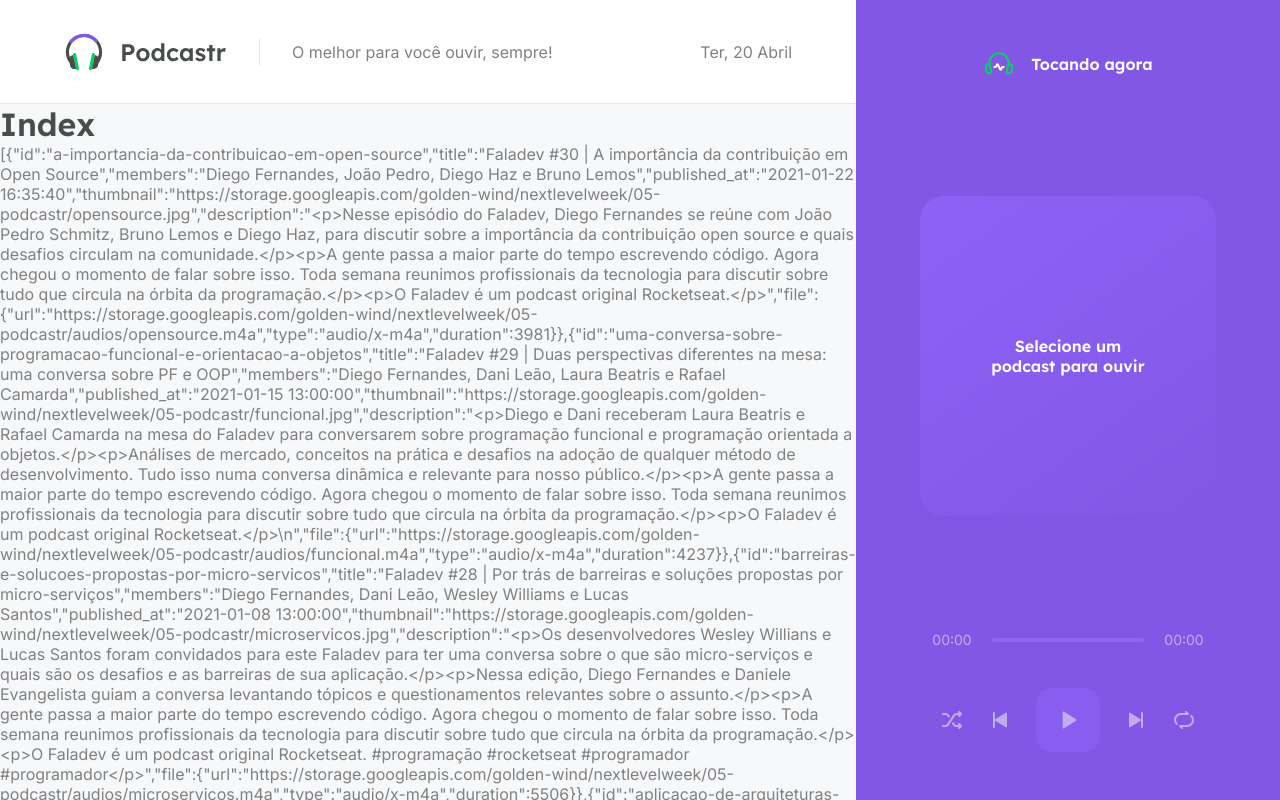
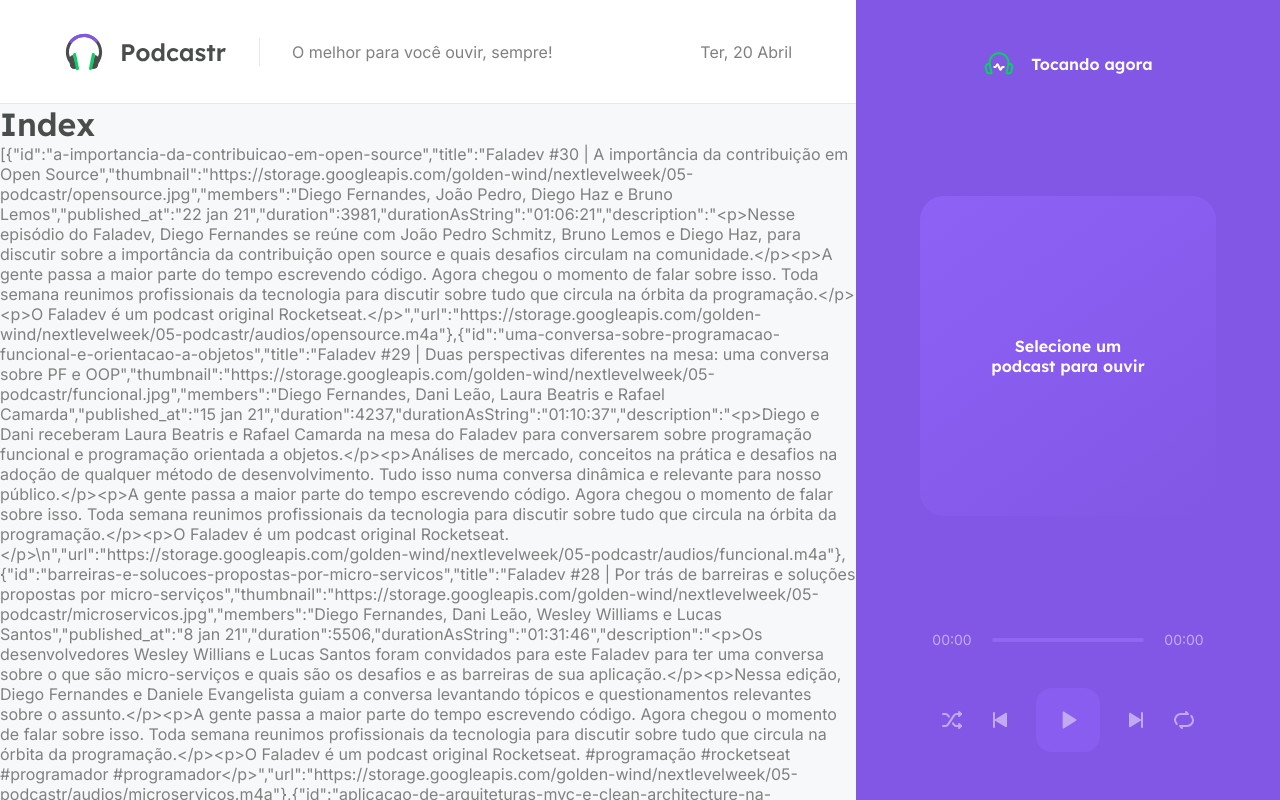
Before and after one commit to igoryouiti/podcastr-nlw-5, a Next.js app: page / in a window 1280 px wide. Shown: the top 800 px of the page. Built offline with nearby package versions, Linux system fonts and the light colour scheme; data requests are answered from the project's data file.

Commit message:
add Axios dependencie; refactoring api results; add services and utils

```diff
--- a/package.json
+++ b/package.json
@@ -9,6 +9,7 @@
     "server": "json-server server.json -w -d 750 -p 3333"
   },
   "dependencies": {
+    "axios": "^0.21.1",
     "date-fns": "^2.21.1",
     "next": "10.1.3",
     "react": "17.0.2",
--- a/src/pages/index.tsx
+++ b/src/pages/index.tsx
@@ -32,7 +32,30 @@
 */
 // SSG -> static side generation só funciona no Next em produção
 
-export default function Home(props) {
+import { GetStaticProps } from 'next';
+import { format, parseISO } from 'date-fns';
+import ptBR from 'date-fns/locale/pt-BR';
+import { api } from '../services/api';
+import { convertDurationToTimeString } from '../utils/convertDurationToTimeString';
+
+type Episode = {
+  id: string;
+  title: string;
+  thumbnail: string;
+  description: string;
+  members: string;
+  duration: number;
+  durationAsString: string;
+  url: string;
+  published_at: string;
+
+}
+
+type HomeProps = {
+  episodes: Episode[];
+}
+
+export default function Home(props: HomeProps) {
 
   return (
     <div>
@@ -42,13 +65,32 @@
   )
 }
 
-export async function getStaticProps() {
-  const response = await fetch('http://localhost:3333/episodes')
-  const data = await response.json()
+export const getStaticProps: GetStaticProps = async () => {
+  const { data } = await api.get('episodes', {
+    params: {
+      _limit: 12,
+      _sort: 'published_at',
+      _order: 'desc'
+    }
+  })
+
+  const episodes = data.map(episode => {
+    return {
+      id: episode.id,
+      title: episode.title,
+      thumbnail: episode.thumbnail,
+      members: episode.members,
+      published_at: format(parseISO(episode.published_at), 'd MMM yy', { locale: ptBR }),
+      duration: Number(episode.file.duration),
+      durationAsString: convertDurationToTimeString(Number(episode.file.duration)),
+      description: episode.description,
+      url: episode.file.url,
+    }
+  })
 
   return {
     props: {
-      episodes: data
+      episodes
     },
     revalidate: 60 * 60 * 8 // 60 sec * 60 min * 8h = 28.800 sec (8h)
   }
--- /dev/null
+++ b/src/services/api.ts
@@ -0,0 +1,5 @@
+import axios from 'axios';
+
+export const api = axios.create({
+  baseURL: 'http://localhost:3333/'
+})
--- /dev/null
+++ b/src/utils/convertDurationToTimeString.ts
@@ -0,0 +1,11 @@
+export function convertDurationToTimeString(duration: number) {
+  const hours = Math.floor(duration / 3600);
+  const minutes = Math.floor((duration % 3600) / 60);
+  const seconds = duration % 60;
+
+  const timeString = [hours, minutes, seconds]
+    .map(unit => String(unit).padStart(2, '0'))
+    .join(':')
+
+  return timeString;
+}
```
Also changed, not shown: 1 other file (tests, documents, lock files or other folders).
